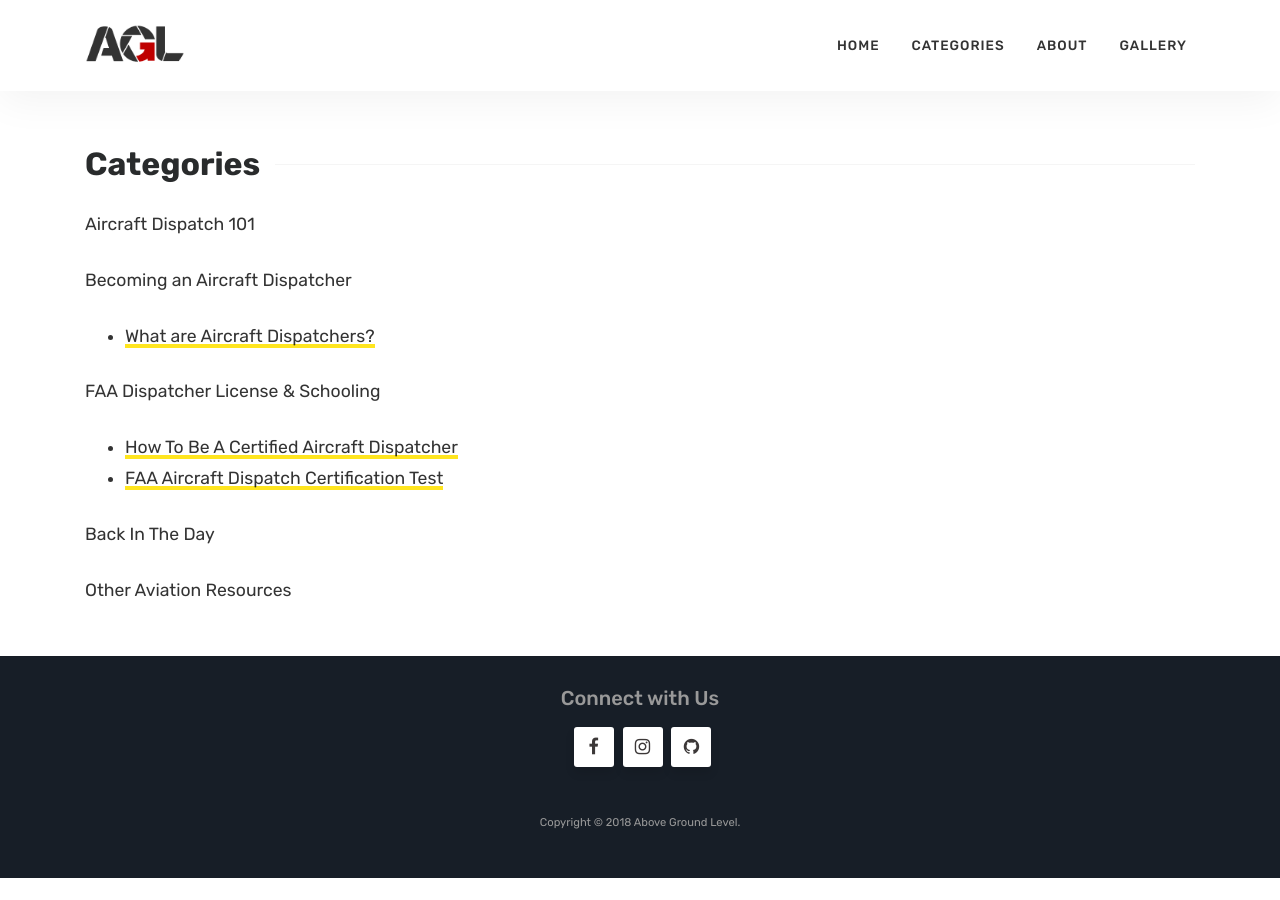
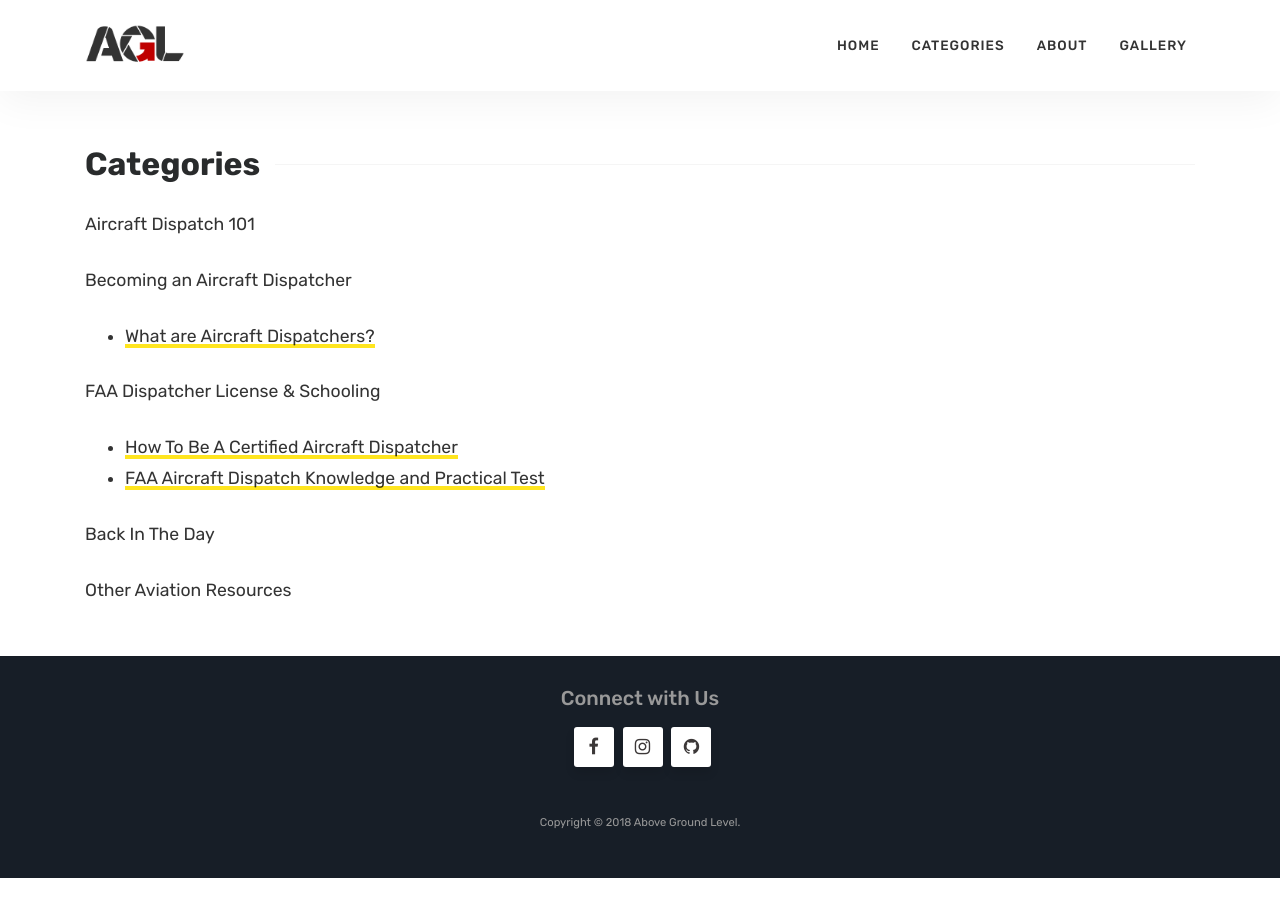
Before and after one commit to anhdeee/dx, a Jekyll site: the page built from categories.md, in a window 1280 px wide. Built offline with Jekyll 4.4.1, drawn with Linux system fonts in a browser that asks for light colours.

Commit message:
Exam path Fix

```diff
--- a/categories.md
+++ b/categories.md
@@ -9,7 +9,7 @@ Becoming an Aircraft Dispatcher
 
 FAA Dispatcher License & Schooling
 + [How To Be A Certified Aircraft Dispatcher]({{ site.baseurl }}{% post_url 2018-08-28-How-To-Be-A-Certified-Aircraft-Dispatcher %})
-+ [FAA Aircraft Dispatch Certification Test]({{ site.baseurl }}{% post_url 2018-09-11-FAA-Aircraft-Dispatch-Certification-Test %})
++ [FAA Aircraft Dispatch Knowledge and Practical Test]({{ site.baseurl }}{% post_url 2018-09-11-FAA-Aircraft-Dispatch-Knowledge-and-Practical-Test %})
 
 Back In The Day
 
```
Also changed, not shown: _posts/2018-09-11-FAA-Aircraft-Dispatch-Knowledge-and-Practical-Test.md (renamed from _posts/2018-09-11-FAA-Aircraft-Dispatch-Certification-Test.md).
